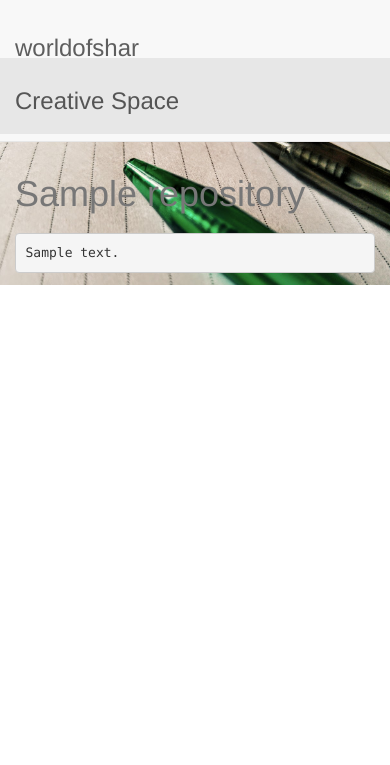
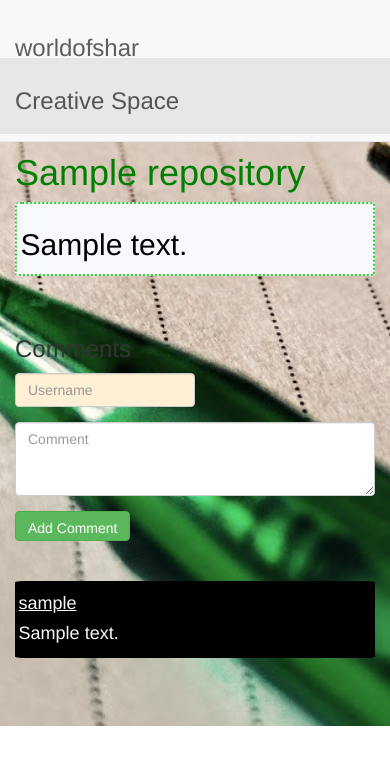
Before and after one commit to worldofshar/creative, a Django app: page /creative/display/1/ in a window 390 px wide. Shown: the top 765 px of the page. Run offline with Django 3.2, Linux system fonts and the light colour scheme; tables that the repository leaves empty hold one stand-in row (values such as "Sample post"); some libraries are stand-ins or nearby versions.

Commit message:
UI, Comment, ajax

```diff
--- a/creative/models.py
+++ b/creative/models.py
@@ -14,6 +14,14 @@ class Repository(models.Model):
         return self.name
 
 
+class Comment(models.Model):
+    entry_id = models.IntegerField()
+    entry_id = models.ForeignKey('Repository')
+    username = models.CharField(max_length=50)
+    comment_text = models.CharField(max_length=2000)
+    rating = models.IntegerField()
+
+
 class AdminUser(models.Model):
     user = models.CharField(default="worldofshar", max_length=20)
     pwd = models.CharField(max_length=512)
--- a/creative/static/base.css
+++ b/creative/static/base.css
@@ -1,23 +1,7 @@
-
-.display_div{
-    background-image: url('/static/3.jpg'), url('/static/3.jpg'), url('/static/3.jpg');
-    background-repeat: repeat, repeat,repeat;
-    background-size: cover,cover,cover ;
-
-    background-color: white;
-
-}
-
-.index-container{
-
-}
-.hidden{
-    visibility: hidden;
-}
 
 .header {
-    background-image: url('/static/4.jpg');
-    background-repeat: no-repeat;
+
+    background: url('/static/4.jpg') no-repeat center center fixed;
     background-size: cover;
 
 
@@ -42,8 +26,7 @@ a:hover, a:visited, a:link, a:active{
     color:inherit;
 }
 .about{
-    background-image: url('/static/2.jpg');
-    background-repeat: no-repeat;
+    background: url('/static/2.jpg') no-repeat center center fixed;
     background-size: cover;
     color: gold;
     padding: 2%;
@@ -56,29 +39,78 @@ a:hover, a:visited, a:link, a:active{
 
 }
 
+
+.display-div{
+    background: url('/static/3.jpg') no-repeat center center fixed;
+    background-size: cover;
+
+    background-color: white;
+}
+
+
 .word-of-day, .quote-of-day {
-    color: palegreen;
+    color: lawngreen;
     background-color: dimgray ;
     padding: 1%;
-    margin-left: 2%;
+    margin: 2%;
     border-radius: 5%;
+    opacity: 0.6;
+}
 
 
-}
-.quote-of-day{
-    float: right;
-    margin-right: 2%;
-}
-.category {
-    margin-bottom: 3%;
-    background-color: black;
-}
 .category-type {
     background-color: black;
 }
 .category-list {
     background-color: black;
     color: black;
+}
+ .entry-div {
+    padding: 2%;
+    background-color: white;
+    color: green;
+
+    margin-bottom: 1%;
+    border-radius: 5%;
+}
+.entry-text{
+        display: inline-block;
+        text-align: justify;
+        margin-left: 3%;
+}
+
+.content-div h1{
+    color:green;
+}
+.preserve{
+    color:black;
+    white-space: pre;
+    background-color: ghostwhite;
+    padding: 1%;
+    border: 2px dotted limegreen;
+    border-radius: 2%;
+}
+.type{
+    cursor: pointer;
+        background-color:transparent;
+        color: dimgray;
+        margin: 2%;
+        border: 3px solid green;
+        border-radius: 5%;
+}
+.active1{
+    background-color: lawngreen;
+}
+.types {
+    padding-bottom: 15%;
+}
+.com{
+    color: ghostwhite;
+    background-color: black;
+    padding: 1%;
+    border-radius: 2%;
+    margin-bottom: 1%;
+    word-wrap: break-word;
 }
 
 input[class=form-control] {
--- a/creative/templates/base.html
+++ b/creative/templates/base.html
@@ -12,7 +12,6 @@
     <link href="/static/bootstrap/css/bootstrap.min.css" rel="stylesheet">
     <link rel="stylesheet" type="text/css" href="/static/base.css">
     <script type="text/javascript" src="/static/bootstrap/js/bootstrap.min.js"></script>
-    {%block java_script %}{%endblock%}
 </head>
 <body>
 <nav class="navbar navbar-default navbar-fixed-top">
@@ -26,10 +25,10 @@
 
         </div>
 </nav>
-    <h1>Fixed navbar</h1><br>
+    <h1>Fixed navbar</h1>
 
-<div class="display_div container-fluid">
-    <div class="admin_div">
+<div class="display-div container-fluid">
+    <div class="admin-div">
         <div class="row">
             <div class="col-md-11 col-md-offset-1">
                 <h3 class="text-muted">{% block access_div %}{% endblock %}</h3>
@@ -46,24 +45,29 @@
             </div>
         </div>
     </div>
-    <div class="row">
+    <div>
         <div class="row">
-            <div class="col-md-6 col-md-offset-3">
+           <div class="col-md-10 col-md-offset-1 content-div">
+                {% block entry_div %}{% endblock %}
+            </div>
+        </div>
+        <div class="row">
+            <div class="col-md-8 col-md-offset-2 comment-div">
+            {% block comment_div %}{% endblock %}
+            </div>
+        </div>
+    </div>
+
+    <div class="home-div row">
+        <div class="row">
+            <div class="types col-md-3">
                 {% block display_div %}{% endblock %}
             </div>
-        </div>
-
-        <div class="col-md-8 col-md-offset-2 entry_div">
-            {% block entry_div %}{% endblock %}
-        </div>
-
-
-        <div class="row">
-            <div class="col-md-5">
-                    {% block word_of_the_day %}{% endblock%}
+            <div class="entries col-md-6">
             </div>
-            <div class="col-md-7 ">
-                    {% block quote_of_the_day %}{% endblock%}
+            <div class="col-md-3">
+                {% block word_of_the_day %}{% endblock%}
+                {% block quote_of_the_day %}{% endblock%}
             </div>
         </div>
     </div>
--- a/creative/templates/entry.html
+++ b/creative/templates/entry.html
@@ -3,8 +3,34 @@
 
 
 {% block entry_div %}
-    <div class="text-muted">
-        <h1 class="text-muted"> {{entry.name}} </h1>
-        <h2><pre>{{entry.content}}</pre></h2>
+    <div >
+        <h1> {{entry.name}} </h1>
+        <div class="preserve"><h2>{{entry.content}}</h2></div>
     </div>
 {% endblock %}
+{% block comment_div %}
+    <br><br><h3>Comments </h3>
+    <div class="comment-form">
+        <form action="{% url 'comment' %}" method="post" class="form" >
+        {% csrf_token %}
+        <div class="form-group input-custom">
+            <input class="form-control" type="text" name="username" placeholder="Username"/>
+        </div>
+
+        <div class="form-group">
+            <textarea class="form-control" rows="3" name="comment_text" placeholder="Comment"></textarea>
+        </div>
+        <input type="hidden" name="entry" value="{{entry.id}}">
+        <input type="submit" value="Add Comment" class="btn btn-success input-sm" />
+    </form>
+    </div>
+    <br><br>
+    <div class="comments">
+        {% for i in comments %}
+            <div class="com">
+                    <u><h4>{{ i.username }}</h4></u>
+                    <h4>{{i.comment_text}}</h4>
+            </div>
+        {% endfor %}
+    </div>
+{% endblock %}
--- a/creative/urls.py
+++ b/creative/urls.py
@@ -1,14 +1,16 @@
 from django.conf.urls import url
-from creative.views import home, add, display, analyze, wish_list, login, admin_view, logout
+from creative import views
 
 app_name = 'creative'
 urlpatterns = [
-    url(r'^$', home, name="home"),
-    url(r'^admin$', admin_view, name="admin"),
-    url(r'^add$', add, name="write"),
-    url(r'^display/(\d+)/$', display, name="display"),
-    url(r'^analyze$', analyze, name="think"),
-    url(r'^list$', wish_list, name="wish"),
-    url(r'^login$', login, name="login"),
-    url(r'^logout$', logout, name="logout"),
+    url(r'^$', views.home, name="home"),
+    url(r'^admin$', views.admin_view, name="admin"),
+    url(r'^add$', views.add, name="write"),
+    url(r'^display/(\d+)/$', views.display, name="display"),
+    url(r'^analyze$', views.analyze, name="think"),
+    url(r'^list$', views.wish_list, name="wish"),
+    url(r'^login$', views.login, name="login"),
+    url(r'^logout$', views.logout, name="logout"),
+    url(r'^get-entry$',  views.get_entry, name="get_entry"),
+    url(r'^comment$', views.add_comment, name="comment"),
 ]
--- a/creative/views.py
+++ b/creative/views.py
@@ -1,7 +1,8 @@
 from django.shortcuts import render, redirect
 from creative.quote import quote_of_the_day, word_of_the_day
-from creative.models import Repository, AdminUser
+from creative.models import Repository, AdminUser, Comment
 # Create your views here.
+from django.http import JsonResponse
 
 
 def admin_view(request):
@@ -39,16 +40,18 @@ def wish_list(request):
 def home(request):
     quote = quote_of_the_day()
     word = word_of_the_day()
-    repo = [{'type': 'Short Story',
-            'content': Repository.objects.filter(tag='Short Story')},
-            {'type': 'Poetry',
-            'content': Repository.objects.filter(tag='Poetry')},
-            {'type': 'Essay',
-            'content': Repository.objects.filter(tag='Essay')},
-            {'type': 'Start',
-            'content': Repository.objects.filter(tag='Starts')}]
-    return render(request, 'home.html', {'repo': repo, 'auth': False,
-                                         'quote': quote, 'word': word})
+    return render(request, 'home.html', {'quote': quote, 'word': word})
+
+
+def get_entry(request):
+    tag_type = request.GET.get('tag_type', '')
+    entries_obj = Repository.objects.filter(tag=tag_type)
+    entries = []
+    for item in entries_obj:
+        url = "/creative/display/" + str(item.id)
+        entry = {"name": item.name, "url": url, "status": item.status}
+        entries.append(entry)
+    return JsonResponse({'entries': entries})
 
 
 def add(request):
@@ -68,6 +71,22 @@ def add(request):
         return render(request, "add.html")
 
 
+def add_comment(request):
+    user = request.POST.get('username', '')
+    if user != '':
+        comment = request.POST.get('comment_text', '')
+        rating_ = request.POST.get('rating', 0)
+        entry_id = int(request.POST.get('entry', ''))
+        entry = Repository.objects.filter(id=entry_id)[0]
+        Comment.objects.create(username=user,
+                               comment_text=comment,
+                               rating=rating_,
+                               entry_id=entry)
+        return redirect("/creative/display/"+str(entry_id)+"/")
+
+
 def display(request, entry_id):
     entry = Repository.objects.filter(id=entry_id)[0]
-    return render(request, "entry.html", {'entry': entry})
+    comments = Comment.objects.filter(entry_id=entry_id)
+    return render(request, "entry.html",
+                  {'entry': entry, 'comments': comments})
```
Also changed, not shown: creative/static/base.js (+50 -0 lines), creative/templates/home.html (+6 -33 lines), creative/templates/index.html (+4 -3 lines).
